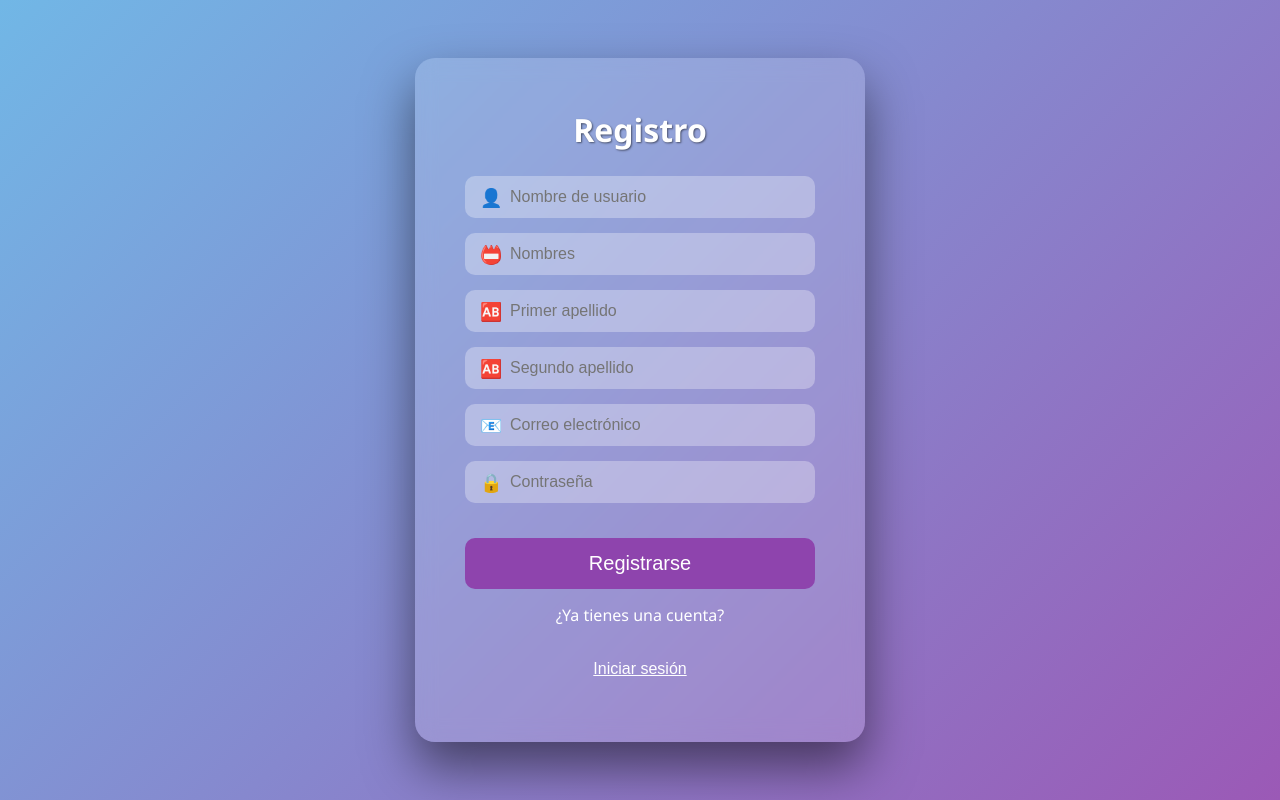
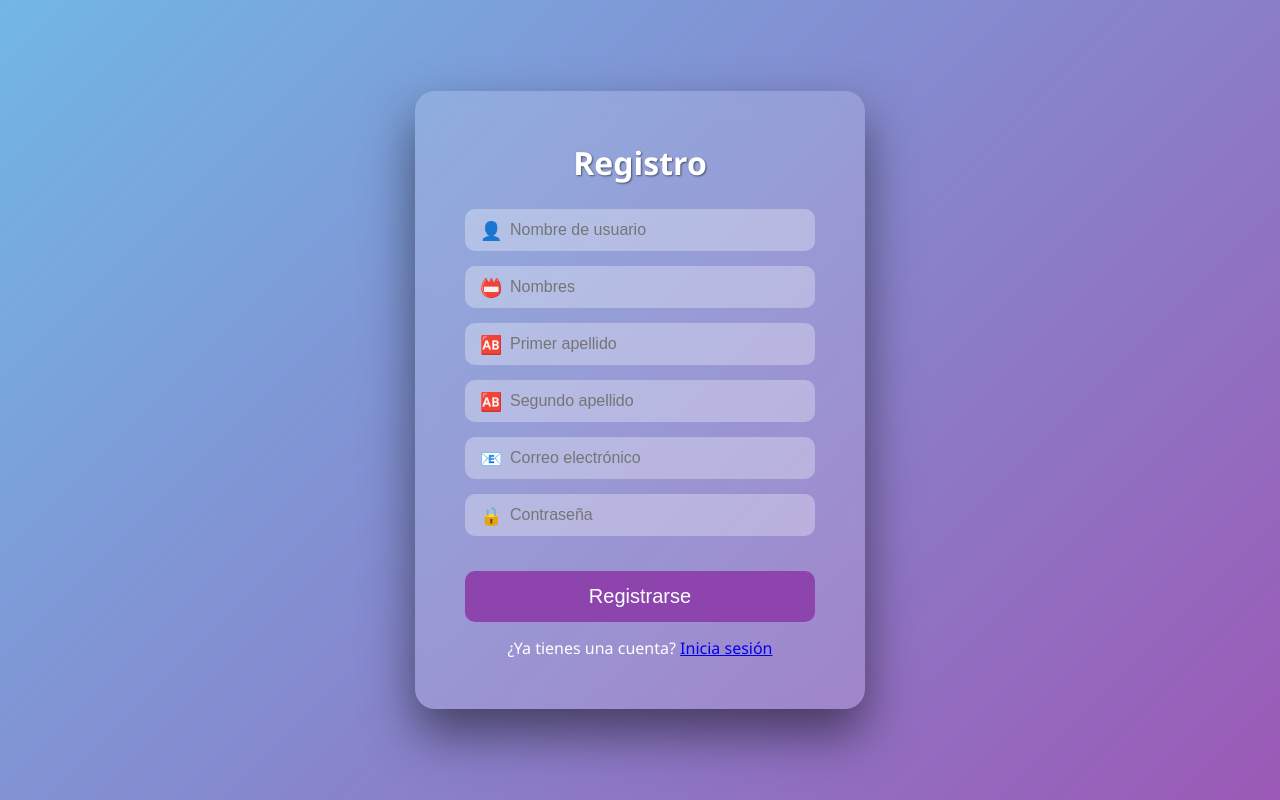
Before and after one commit to LEYENDARYCOMPANY2024/S.T.M, a FastAPI app: template app/templates/regitro.html in a window 1280 px wide. Run offline with FastAPI, Linux system fonts and the light colour scheme; the template is opened without the code that fills it, so the values that code supplies are empty.

Commit message:
regitrate

```diff
--- a/app/templates/regitro.html
+++ b/app/templates/regitro.html
@@ -35,7 +35,7 @@
         </div>
         <button>Registrarse</button>
         <div class="login-link">
-            ¿Ya tienes una cuenta? <button>Iniciar sesión</button>
+            ¿Ya tienes una cuenta? <a href="login.html">Inicia sesión</a>
         </div>
     </div>
 </body>
```
